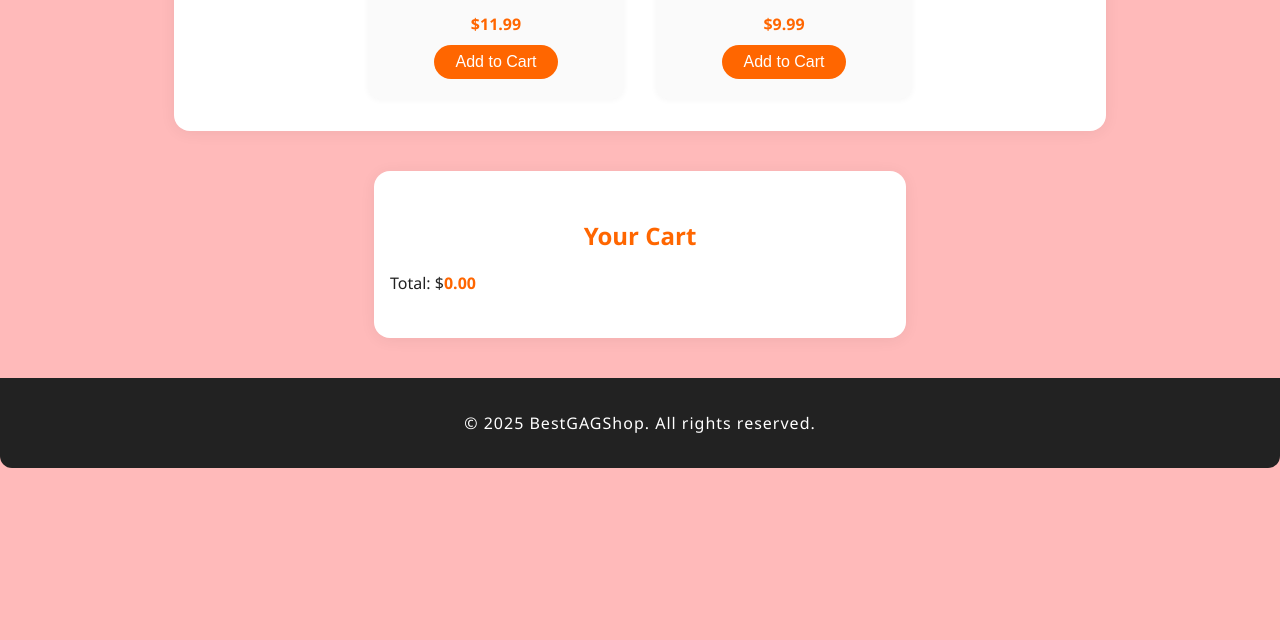
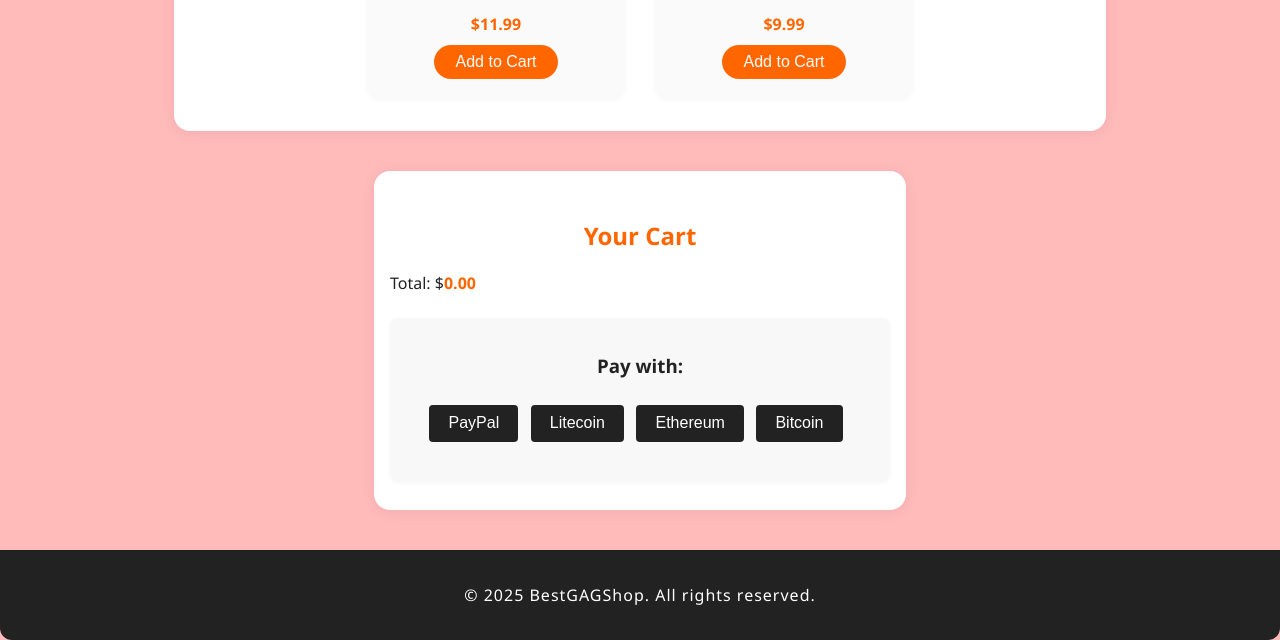
Before and after one commit to Vtlzx/BestGAGShop, a plain HTML site: page index.html in a window 1280 px wide. Shown: the part 799-1439 px from the top of the page. Before the commit the page ends 1267 px from the top, so only its background shows below. Drawn offline with Linux system fonts and the light colour scheme.

Commit message:
Actualización del sitio

```diff
--- a/css/style.css
+++ b/css/style.css
@@ -182,6 +182,38 @@ header {
   background-color: #555;
 }
 
+.payment-section {
+  margin-top: 1.5rem;
+  background: #f8f8f8;
+  padding: 1rem;
+  border-radius: 8px;
+  box-shadow: 0 1px 4px rgba(0,0,0,0.04);
+  text-align: center;
+}
+.payment-section button {
+  margin: 0.5rem 0.5rem 0.5rem 0;
+  padding: 0.6rem 1.2rem;
+  border: none;
+  background-color: #222;
+  color: #fff;
+  border-radius: 4px;
+  cursor: pointer;
+  font-size: 1rem;
+  transition: background 0.2s;
+}
+.payment-section button:hover {
+  background-color: #ff6600;
+}
+.payment-info {
+  margin-top: 1rem;
+  font-size: 1.05rem;
+  word-break: break-all;
+}
+.payment-info a {
+  color: #ff6600;
+  text-decoration: underline;
+}
+
 footer {
   background: #222;
   color: #fff;
--- a/index.html
+++ b/index.html
@@ -45,6 +45,14 @@
     <h2>Your Cart</h2>
     <ul id="cart-items"></ul>
     <p>Total: $<span id="total">0.00</span></p>
+    <div class="payment-section">
+      <h3>Pay with:</h3>
+      <button onclick="payWithPaypal()">PayPal</button>
+      <button onclick="payWithCrypto('litecoin')">Litecoin</button>
+      <button onclick="payWithCrypto('ethereum')">Ethereum</button>
+      <button onclick="payWithCrypto('bitcoin')">Bitcoin</button>
+      <div id="payment-info" class="payment-info"></div>
+    </div>
     </section>
 </main>
 
@@ -63,18 +71,32 @@
     function updateCart() {
       const cartItems = document.getElementById("cart-items");
       const totalDisplay = document.getElementById("total");
-
       cartItems.innerHTML = "";
       let total = 0;
-
       cart.forEach((item, index) => {
         total += item.price;
         const li = document.createElement("li");
         li.textContent = `${item.name} - $${item.price.toFixed(2)}`;
         cartItems.appendChild(li);
       });
+      totalDisplay.textContent = total.toFixed(2);
+    }
 
-    totalDisplay.textContent = total.toFixed(2);
+    function payWithPaypal() {
+      const email = "YOUR_PAYPAL_EMAIL"; // Replace with your PayPal email or username
+      const total = cart.reduce((sum, item) => sum + item.price, 0);
+      const url = `https://www.paypal.com/paypalme/${email}/${total.toFixed(2)}`;
+      document.getElementById('payment-info').innerHTML = `<p>Click <a href='${url}' target='_blank'>here</a> to pay $${total.toFixed(2)} with PayPal.</p>`;
+    }
+
+    function payWithCrypto(type) {
+      const addresses = {
+        litecoin: 'bc1qr95umq5fd6n5vsmnk9sv3ayzmnwkwuy302dw77
+        ethereum: '0xed04E203aa3198ced5CB87bE018d5A1A41D6048b
+      };
+      const total = cart.reduce((sum, item) => sum + item.price, 0);
+      document.getElementById('payment-info').innerHTML = `<p>Send <strong>$${total.toFixed(2)}</strong> in <strong>${type.toUpperCase()}</strong> to this address:<br><code>${addresses[type]}</code></p>`;
     }
 </script>
 </body>
+</html>
```
Lines whose indentation alone changed are shown as unchanged.
